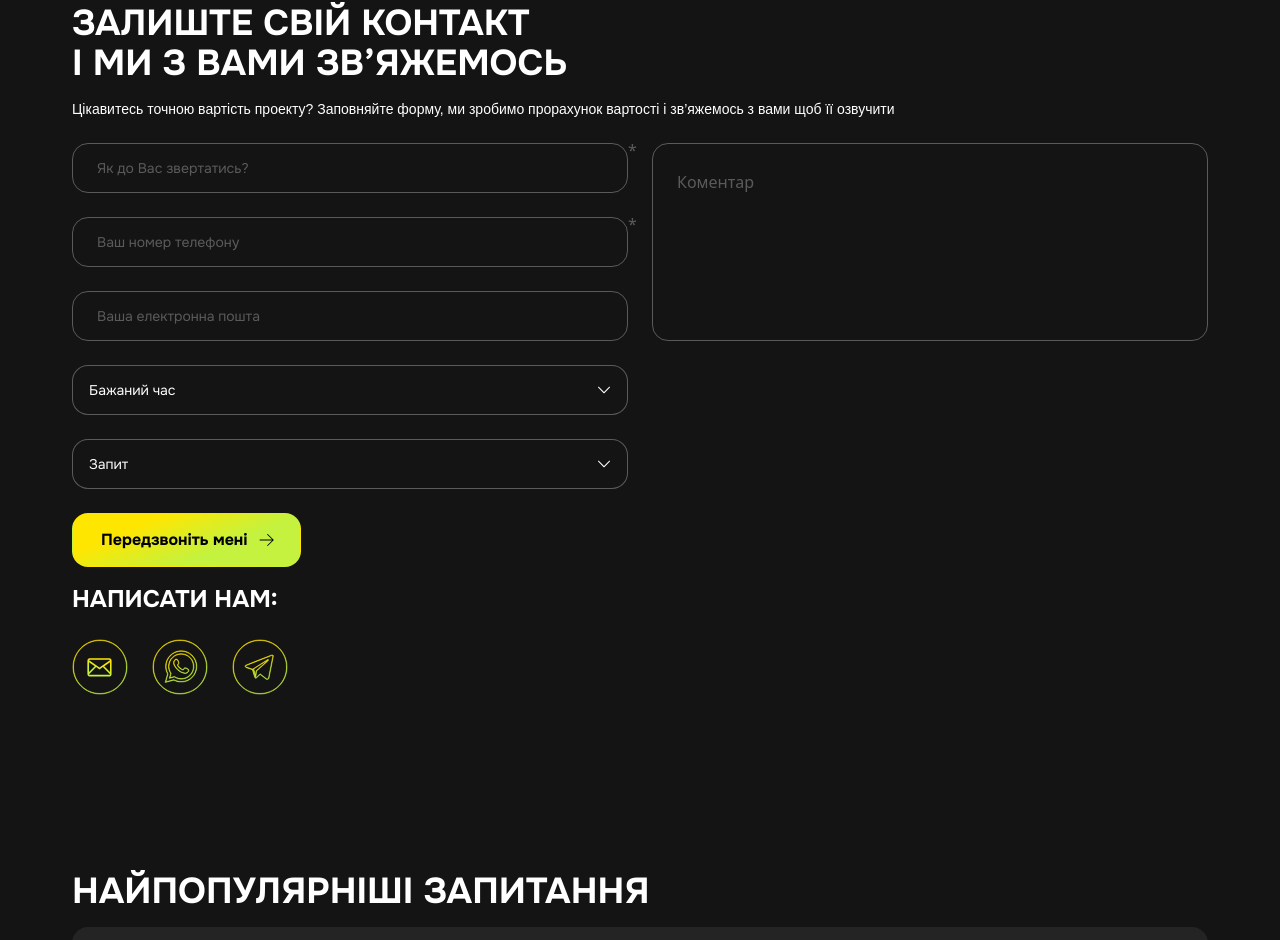
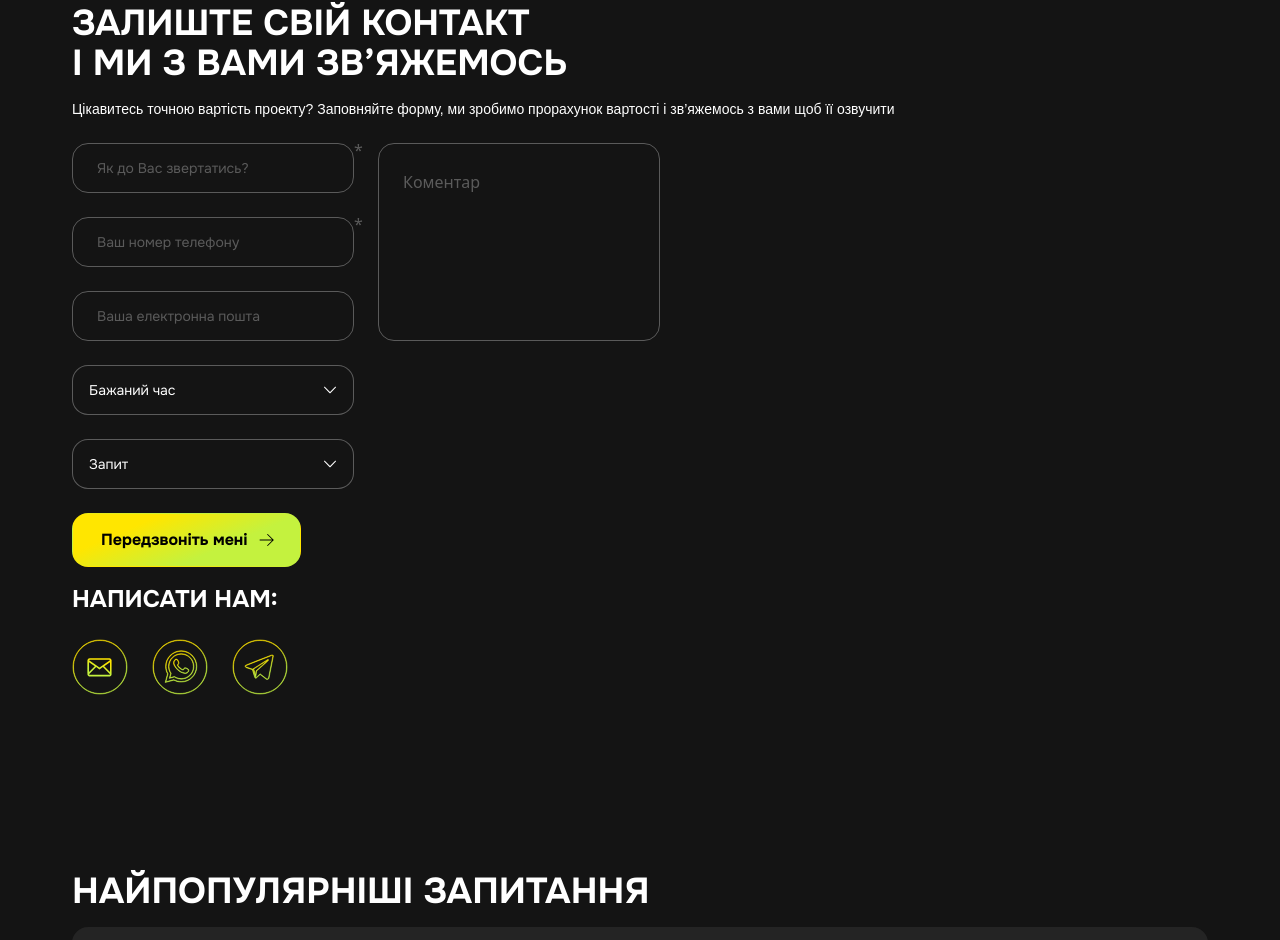
Before and after one commit to DemureFace/KeepUpHub, a Nuxt app: page / in a window 1280 px wide. Shown: the part 6242-7182 px from the top of the page. Built offline with nearby package versions, Linux system fonts and the light colour scheme; a web font is replaced by a local one.

Commit message:
style(contact us form)

```diff
--- a/components/home/contact-us/ContactUsForm.vue
+++ b/components/home/contact-us/ContactUsForm.vue
@@ -71,7 +71,10 @@ function setFieldPosition(name) {
 </script>
 
 <template>
-  <form class="flex flex-col" @submit.prevent="submitForm">
+  <form
+    class="flex w-full flex-col md:max-w-[588px]"
+    @submit.prevent="submitForm"
+  >
     <div
       class="mb-6 grid grid-cols-1 gap-6 md:grid-flow-row md:auto-rows-fr md:grid-cols-2"
     >
```
